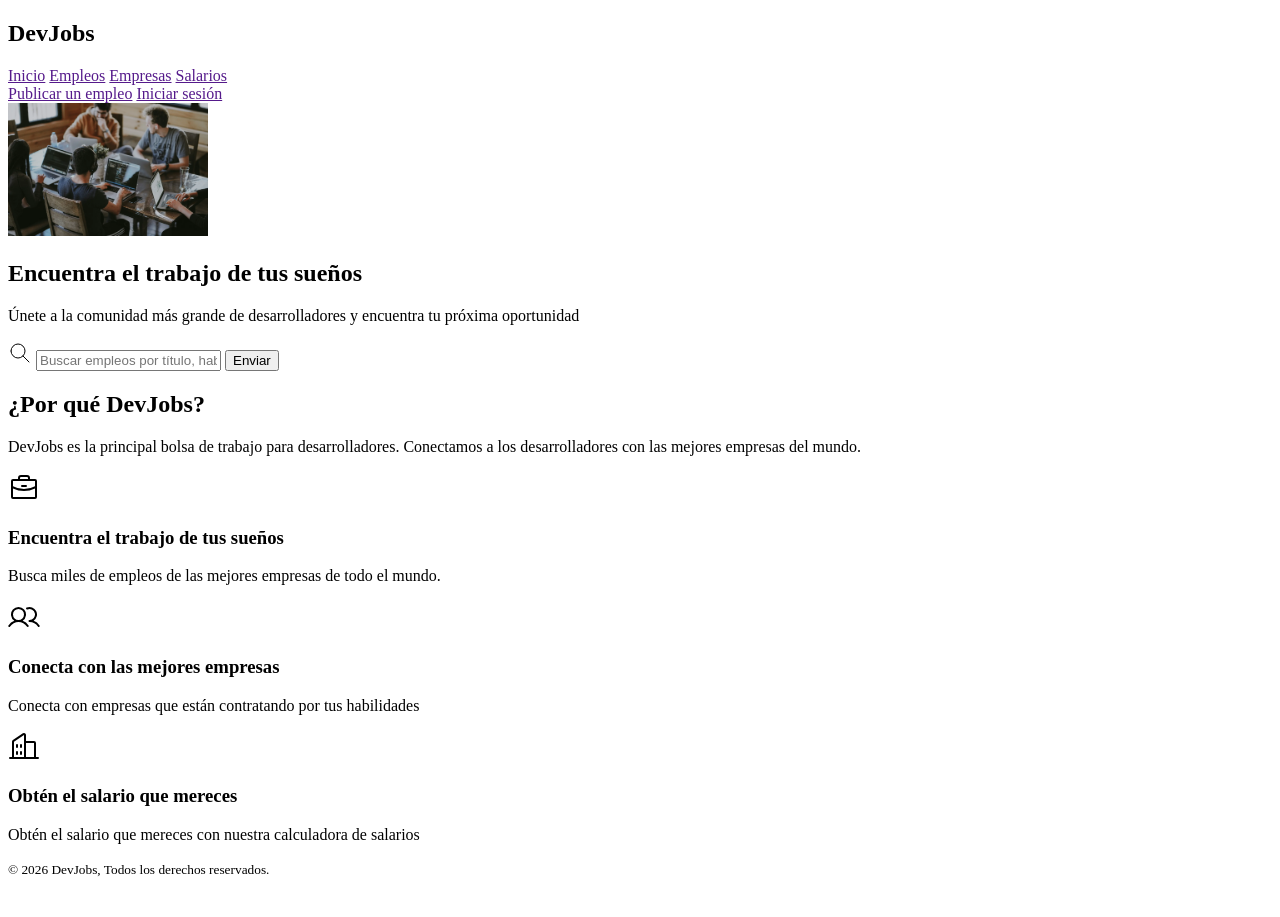
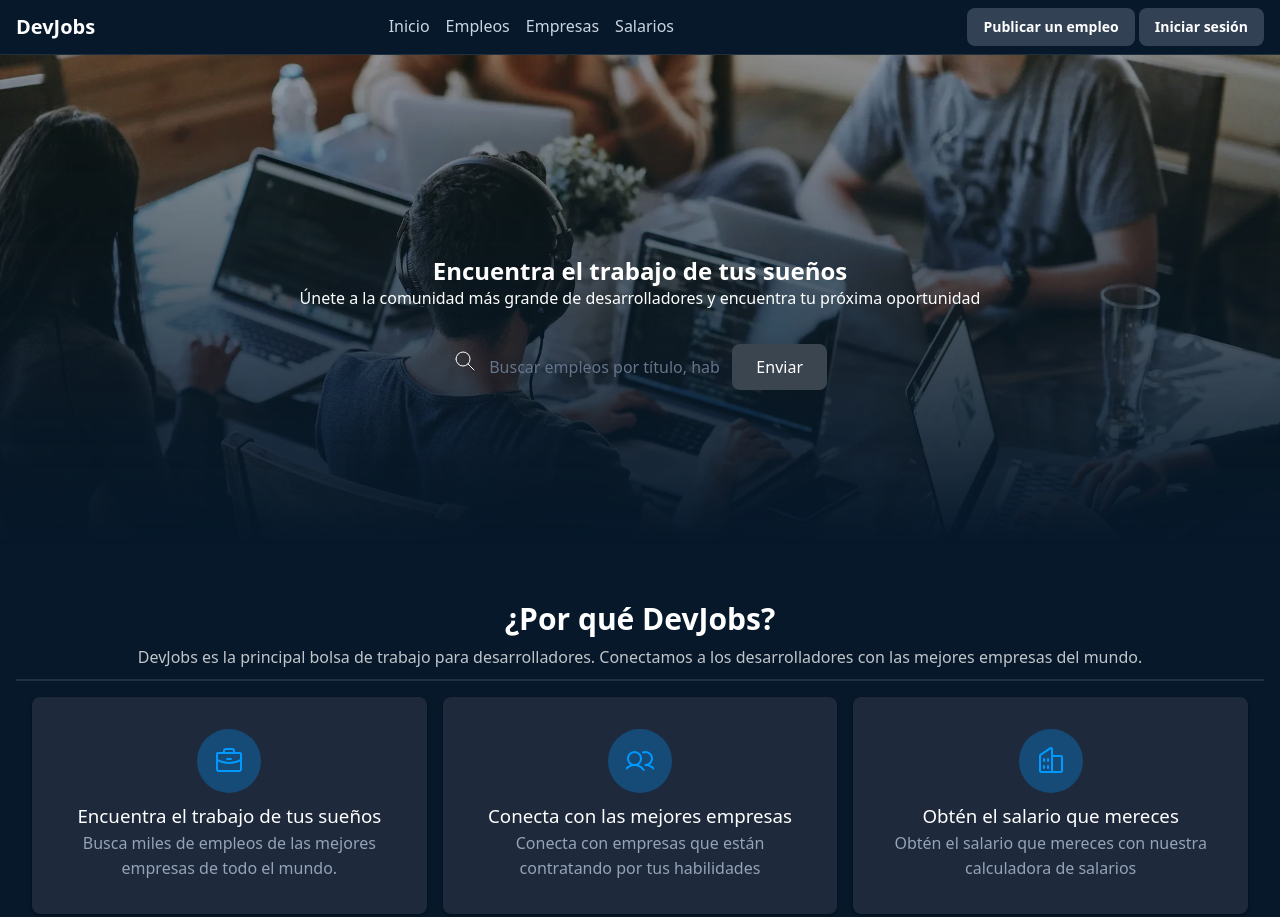
Before and after one commit to ruizexel/JSCAMP, a plain HTML site: page index.html in a window 1280 px wide. Shown: the top 917 px of the page. Drawn offline with Linux system fonts and the light colour scheme.

Commit message:
Se integra la parte del css, basico, tambien se agrega el link para la conexion del css

```diff
--- a/index.html
+++ b/index.html
@@ -6,6 +6,7 @@
     <title>DevJobs - Inicio</title>
 
     <meta name="description" content="Encuentra trabajo para desarrolladores en DevJobs"/>
+    <link rel="stylesheet" href="styles/styless.css"/>
 </head>
 <body>
 
--- /dev/null
+++ b/styles/styless.css
@@ -0,0 +1,318 @@
+* {
+  margin: 0;
+  padding: 0;
+  box-sizing: border-box;
+}
+
+
+
+:root {
+  --primary: #3b4550;
+  --primary-dark: #0a3d66;
+  --primary-hover: #0d5ba8;
+  --primary-light: #09f;
+  --background: #06182a;
+  --text-primary: #ffffff;
+  --text-secondary: #cbd5e1;
+  --text-muted: #94a3b8;
+  --border: rgba(255, 255, 255, 0.1);
+  --card-bg: #1e293b;
+  --shadow: rgba(0, 0, 0, 0.3);
+  --input-bg: #1e293b;
+  --hsla-example: hsla(210, 100%, 56%, 1);
+}
+
+@font-face {
+  font-family: 'Inter Variable';
+  font-style: normal;
+  font-display: swap;
+  font-weight: 100 900;
+  src: url(https://cdn.jsdelivr.net/fontsource/fonts/inter:vf@latest/latin-wght-normal.woff2) format('woff2-variations');
+  unicode-range: U+0000-00FF,U+0131,U+0152-0153,U+02BB-02BC,U+02C6,U+02DA,U+02DC,U+0304,U+0308,U+0329,U+2000-206F,U+20AC,U+2122,U+2191,U+2193,U+2212,U+2215,U+FEFF,U+FFFD;
+}
+
+body {
+  font-family: system-ui;
+  background-color: var(--background);
+  color: var(--text-primary);
+  min-height: 100vh;
+  display: flex;
+  flex-direction: column;
+  line-height: 1.6;
+}
+
+/* Títulos principales */
+h1 {
+  font-size: 1.5rem;
+  line-height: 1.2;
+  text-wrap: balance;
+  display: flex;
+  align-items: center;
+  gap: 0.5rem;
+
+  svg {
+    width: 2rem;
+    height: 2rem;
+    color: var(--primary-light);
+  }
+}
+
+h1 + p {
+  text-wrap: balance;
+  margin-bottom: 2rem
+}
+
+/* Header */
+header {
+  border-bottom: 1px solid var(--border);
+  background: var(--background);
+  padding: .5rem 1rem;
+  display: flex;
+  align-items: center;
+  justify-content: space-between;
+  gap: 2rem;
+
+  h2 {
+    font-size: 1.25rem;
+    font-weight: 700;
+    color: var(--text-primary);
+  }
+}
+
+/* Navegación del header a otras páginas */
+nav {
+  align-items: center;
+  gap: 1rem;
+  display: flex;
+
+  a {
+    text-decoration: none;
+    color: var(--text-secondary);
+    transition: color 0.2s;
+    font-weight: 500;
+
+    &:hover, &:focus {
+      color: var(--primary);
+      outline: none;
+    }
+  }
+}
+
+/* Botones del Header */
+header div a {
+  padding: 0.5rem 1rem;
+  border-radius: 0.5rem;
+  background-color: #334155;
+  color: var(--text-primary);
+  display: inline-block;
+  font-size: 0.875rem;
+  font-weight: 700;
+  text-decoration: none;
+  /* TODO */
+}
+
+/* Hero */
+main > section:nth-child(1) {
+  height: 500px;
+  text-align: center;
+  display: flex;
+  flex-direction: column;
+  justify-content: center;
+  align-items: center;
+
+  h1 {
+    padding-top: 36px;
+  }
+
+  & > img {
+    position: absolute;
+    width: 100%;
+    height: 100%;
+    object-fit: cover;
+    z-index: -1;
+    left: 0;
+    right: 0;
+    mask-image: linear-gradient(to bottom, rgba(16, 25, 34, 1) 5%, rgba(16, 25, 34, 0) 80%);
+  }
+}
+
+/* Formulario de Búsqueda */
+form {
+  max-width: 42rem;
+  width: 100%;
+  margin: 0 auto;
+  padding-inline: 1rem;
+}
+
+form > div {
+  display: flex;
+  align-items: center;
+  background-color: var(--input-bg);
+  border-radius: 0.5rem;
+  box-shadow: 0 10px 15px -3px var(--shadow);
+  padding: 0.5rem;
+  gap: 0.5rem;
+}
+
+form span {
+  padding-left: 0.75rem;
+  color: var(--text-muted);
+  display: flex;
+  align-items: center;
+  flex-shrink: 0;
+}
+
+form input[type="text"] {
+  flex: 1;
+  background: transparent;
+  border: none;
+  outline: none;
+  color: var(--text-primary);
+  padding: 0.75rem 0.5rem;
+  font-size: 1rem;
+  font-family: inherit;
+}
+
+form input[type="text"]::placeholder {
+  color: #64748b;
+}
+
+button {
+  padding: 0.75rem 1.5rem;
+  border-radius: 0.5rem;
+  background-color: var(--primary);
+  color: white;
+  font-weight: 400;
+  border: none;
+  cursor: pointer;
+  transition: all 0.2s;
+  font-family: inherit;
+  font-size: 1rem;
+  white-space: nowrap;
+
+  &:hover, /* pseudo-clase que significa que el ratón está encima */
+  &:focus { /* pseudo-clase que significa que el elemento tiene el foco */
+    background-color: var(--primary-hover);
+    outline: 2px solid white;
+    outline-offset: 2px;
+  }
+
+  &:active {
+    transform: scale(0.90)
+  }
+
+  &:disabled {
+    opacity: .5;
+    pointer-events: none;
+  }
+}
+
+/* Features Section */
+main > section:nth-child(2) {
+  padding-inline: 1rem;
+  background-color: var(--background);
+  padding-top: 2rem;
+
+  & > header {
+    gap: 2px;
+    flex-direction: column;
+
+    h2 {
+      margin-bottom: 0;
+    }
+
+    p {
+      opacity: .75;
+    }
+  }
+
+  & > div {
+    max-width: 1280px;
+    margin: 0 auto;
+  }
+}
+
+main > section:nth-child(2) h2 {
+  font-size: 1.875rem;
+  font-weight: 700;
+  color: var(--text-primary);
+  margin-bottom: 1rem;
+}
+
+main > section:nth-child(2) > div > div:first-child > p {
+  font-size: 1.125rem;
+  color: var(--text-muted);
+  max-width: 42rem;
+  margin: 0 auto;
+}
+
+/* Grid de Features */
+main > section:nth-child(2) footer {
+  display: grid;
+  grid-template-columns: repeat(auto-fit, minmax(280px, 1fr));
+  gap: 16px
+}
+
+/* Feature Cards */
+article {
+  background-color: var(--card-bg);
+  padding: 2rem;
+  margin-bottom: 16px;
+  border-radius: 0.5rem;
+  box-shadow: 0px 1px 3px 0 var(--shadow);
+
+  svg {
+    color: var(--primary-light);
+    background: rgba(0, 153, 255, 0.3);
+    border-radius: 9999px;
+    width: 64px;
+    height: 64px;
+    padding: 16px;
+  }
+
+  h3 {
+    font-weight: 500;
+  }
+
+  p {
+    color: var(--text-muted);
+  }
+}
+
+/* Footer */
+footer {
+  background-color: var(--background);
+  border-top: 1px solid var(--border);
+  text-align: center;
+  padding: 16px;
+
+  small {
+    color: var(--text-muted);
+    font-size: 0.875rem;
+  }
+}
+
+article {
+  background-color: var(--card-bg);
+  padding: 2rem;
+  margin-bottom: 16px;
+  border-radius: 0.5rem;
+  box-shadow: 0px 1px 3px 0px rgba(0, 0, 0, 0.5);
+
+  svg {
+    color: var(--primary-light);
+    background: rgba(0, 153, 255, .3);
+    width: 64px;
+    height: 64px;
+    border-radius: 100%;
+    padding: 16px;
+  }
+
+  p {
+    color: var(--text-muted);
+  }
+
+  h3 {
+    font-weight: 500;
+  }
+}
```
